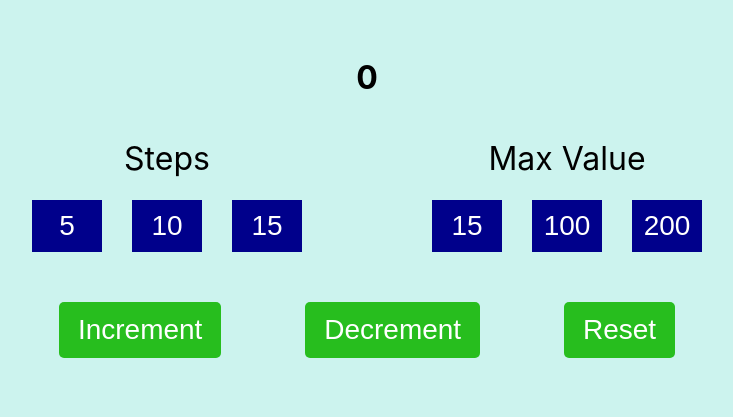
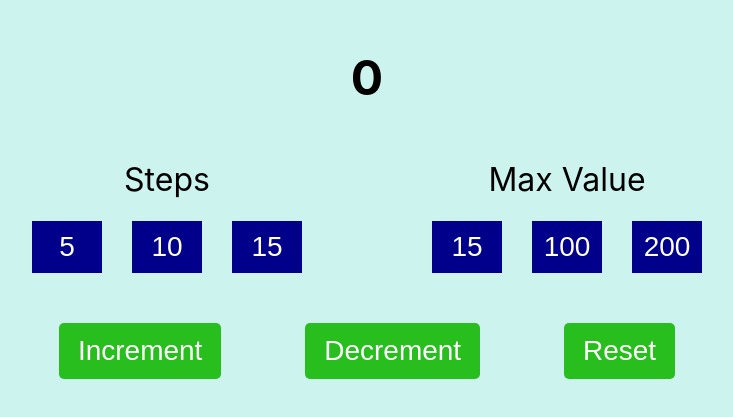
Before and after one commit to saurabhkatwal/counterWithRedux, a React (Create React App) app: page / in a window 1280 px wide. Shown: the part 203-620 px from the top of the page, without its empty margins (273-1006 px from the left). Built offline with nearby package versions, Linux system fonts and the light colour scheme.

Commit message:
changed font size for counter value

```diff
--- a/src/index.css
+++ b/src/index.css
@@ -57,3 +57,6 @@ button{
 .steps h1,.max-steps h1{
   font-weight: normal;
 }
+.counter-val h1{
+  font-size: 3rem;
+}
```
